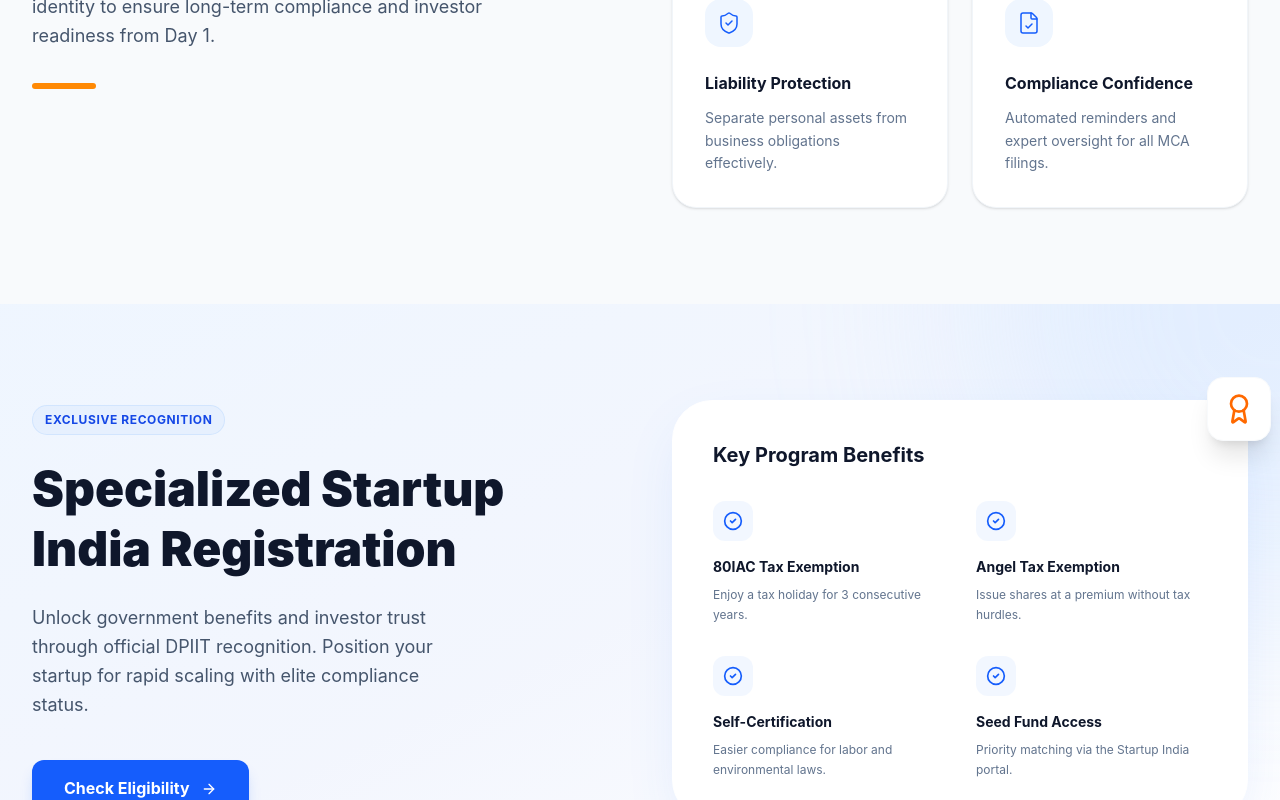
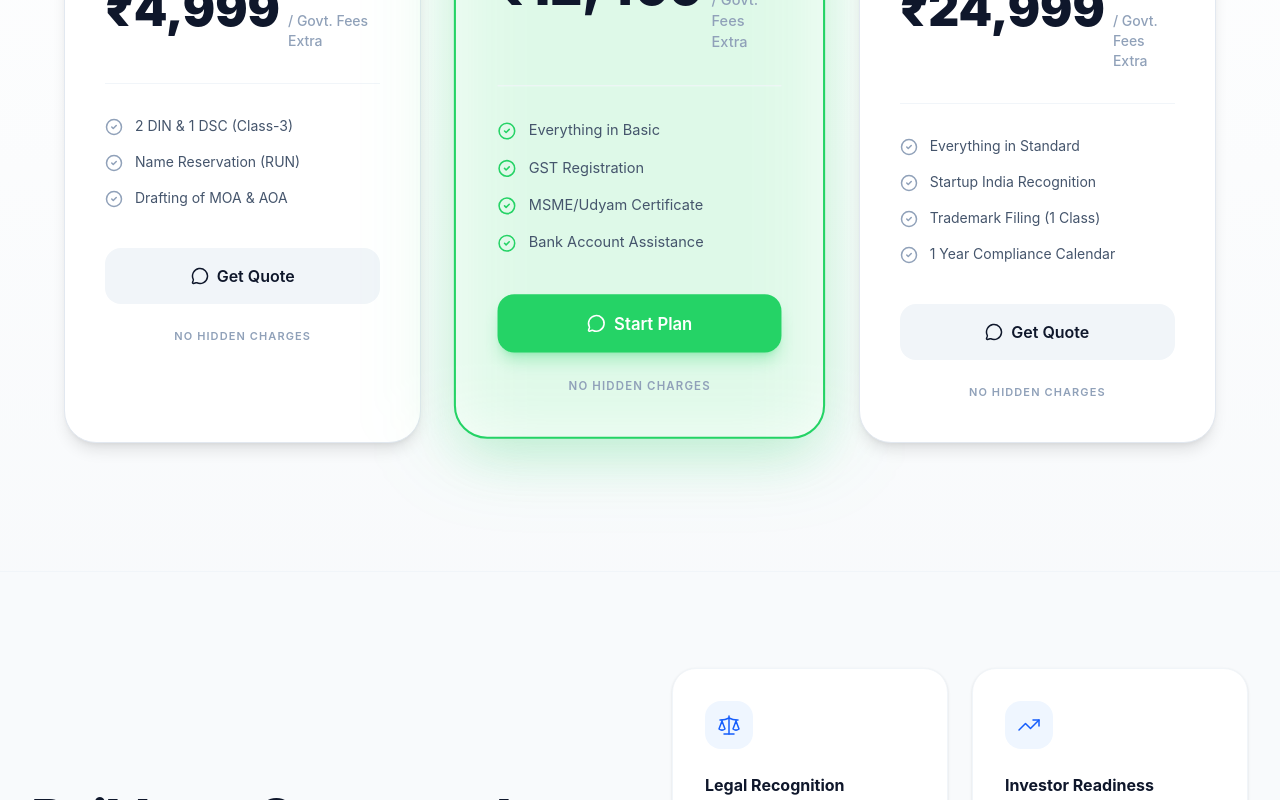
Before and after one commit to ComplyWithCA/ComplyWithCA-Website, a React (Vite) app in the folder Frontend/: page /services/business-registration in a window 1280 px wide. Shown: the part 1820-2620 px from the top of the page. Built offline with nearby package versions, Linux system fonts and the light colour scheme.

Commit message:
updated the business registration page

```diff
--- a/Frontend/src/pages/Businessreg.jsx
+++ b/Frontend/src/pages/Businessreg.jsx
@@ -73,13 +73,6 @@
   { title: "Compliance Confidence", desc: "Automated reminders and expert oversight for all MCA filings.", icon: FileCheck }
 ];
 
-const startupBenefits = [
-  { title: "80IAC Tax Exemption", desc: "Enjoy a tax holiday for 3 consecutive years." },
-  { title: "Angel Tax Exemption", desc: "Issue shares at a premium without tax hurdles." },
-  { title: "Self-Certification", desc: "Easier compliance for labor and environmental laws." },
-  { title: "Seed Fund Access", desc: "Priority matching via the Startup India portal." }
-];
-
 const packages = [
   {
     tier: "Basic Incorporation",
@@ -108,7 +101,6 @@
 ];
 
 const faqs = [
-  { q: "How long does the registration process take?", a: "Typically, Private Limited Company registration takes around 7–10 working days, provided all required documents are accurate and submitted on time." },
   { q: "What documents are required for directors?", a: "Each director needs a PAN card, Aadhar card, passport-size photograph, and address proof such as a bank statement or utility bill." },
   { q: "Can I register if I am a solo founder?", a: "Yes. You can register as a One Person Company (OPC), which allows a single founder to enjoy the benefits of limited liability and corporate status." },
   { q: "Is GST registration mandatory for my business?", a: "GST registration is mandatory if your annual turnover exceeds ₹40 lakh for goods or ₹20 lakh for services (limits may vary by state and category). It is also required for certain businesses like e-commerce sellers." },
@@ -138,6 +130,8 @@
   const [isPanelOpen, setIsPanelOpen] = useState(false);
   const [step, setStep] = useState(1);
   const [isSubmitting, setIsSubmitting] = useState(false);
+
+  const [activeIndex, setActiveIndex] = useState(1);
 
   // New State for Details Modal
   const [selectedDetail, setSelectedDetail] = useState(null);
@@ -262,6 +256,8 @@
       ]
     }
   ];
+
+  const serviceName = "Business Registration";
 
   return (
     <div className="min-h-screen bg-slate-50 font-sans text-slate-800 selection:bg-blue-200 selection:text-blue-900 overflow-x-hidden">
@@ -389,6 +385,114 @@
         </section>
 
         {/* ==========================================
+            REGISTRATION PACKAGES (PREMIUM CLEAN THEME)
+            ========================================== */}
+        <section className="py-32 bg-gradient-to-b from-white to-slate-50 border-t border-slate-100">
+          <div className="max-w-7xl mx-auto px-6 lg:px-8">
+
+            {/* Heading */}
+            <div className="text-center mb-20">
+              <h2 className="text-4xl md:text-5xl font-black text-slate-900 tracking-tight mb-4">
+                Registration Packages
+              </h2>
+              <p className="text-slate-500 text-lg font-medium">
+                Transparent pricing. Structured execution.
+              </p>
+            </div>
+
+            <div className="grid grid-cols-1 md:grid-cols-3 gap-10 max-w-6xl mx-auto">
+
+              {packages.map((pkg, idx) => {
+                const isActive = activeIndex === idx;
+
+                return (
+                  <motion.div
+                    key={idx}
+                    onMouseEnter={() => setActiveIndex(idx)}
+                    onMouseLeave={() => setActiveIndex(1)} // return to middle card
+                    initial={false}
+                    animate={{
+                      y: isActive ? -16 : 0,
+                      scale: isActive ? 1.04 : 1,
+                    }}
+                    transition={{ type: "spring", stiffness: 260, damping: 18 }}
+                    className={`
+              relative rounded-[2rem] p-10 bg-white transition-all duration-300
+              ${isActive
+                        ? "border-2 border-[#25D366] shadow-2xl shadow-[#25D366]/20"
+                        : "border border-slate-200 shadow-lg"}
+            `}
+                  >
+
+                    {/* GREEN GLOW BACKGROUND */}
+                    {isActive && (
+                      <div className="absolute -inset-3 bg-[#25D366]/15 blur-2xl rounded-[2rem] -z-10 transition-all duration-500" />
+                    )}
+
+                    {/* Badge
+                    {pkg.isPopular && (
+                      <div className="absolute -top-5 left-1/2 -translate-x-1/2 bg-[#25D366] text-white text-[11px] font-bold tracking-widest px-5 py-2 rounded-full shadow-md">
+                        MOST POPULAR
+                      </div>
+                    )} */}
+
+                    {/* Title */}
+                    <h3 className="text-xs font-bold tracking-widest text-slate-500 uppercase mb-6">
+                      {pkg.tier}
+                    </h3>
+
+                    {/* Price */}
+                    <div className="flex items-baseline gap-2 mb-8 pb-8 border-b border-slate-100">
+                      <span className="text-5xl font-black text-slate-900">
+                        {pkg.price}
+                      </span>
+                      <span className="text-slate-400 text-sm font-medium">
+                        / Govt. Fees Extra
+                      </span>
+                    </div>
+
+                    {/* Features */}
+                    <ul className="space-y-4 mb-10">
+                      {pkg.features.map((feat, i) => (
+                        <li key={i} className="flex items-start gap-3 text-sm text-slate-600">
+                          <CheckCircle2
+                            size={18}
+                            className={`shrink-0 mt-0.5 transition-colors ${isActive ? "text-[#25D366]" : "text-slate-400"
+                              }`}
+                          />
+                          {feat}
+                        </li>
+                      ))}
+                    </ul>
+
+                    {/* Button */}
+                    <button
+                      onClick={(e) => handleWhatsAppChat(e, `${pkg.tier} Package`)}
+                      className={`
+                w-full py-4 rounded-2xl font-semibold transition-all flex items-center justify-center gap-2
+                ${isActive
+                          ? "bg-[#25D366] text-white shadow-lg shadow-[#25D366]/30 hover:bg-[#128C7E] hover:-translate-y-1"
+                          : "bg-slate-100 text-slate-900 hover:bg-green-50 hover:text-[#25D366]"
+                        }
+              `}
+                    >
+                      <MessageCircle size={18} />
+                      {pkg.isPopular ? "Start Plan" : "Get Quote"}
+                    </button>
+
+                    <div className="text-center mt-6 text-[11px] text-slate-400 tracking-widest font-semibold">
+                      NO HIDDEN CHARGES
+                    </div>
+
+                  </motion.div>
+                );
+              })}
+
+            </div>
+          </div>
+        </section>
+
+        {/* ==========================================
             BENEFITS SPLIT SECTION
             ========================================== */}
         <section className="py-24 bg-slate-50 border-t border-slate-100">
@@ -421,115 +525,7 @@
           </div>
         </section>
 
-        {/* ==========================================
-            SPECIALIZED STARTUP SECTION
-            ========================================== */}
-        <section className="py-24 bg-gradient-to-br from-blue-50 via-indigo-50/50 to-white relative overflow-hidden">
-          <div className="absolute top-0 right-0 w-[600px] h-[600px] bg-blue-200/30 rounded-full blur-[100px] pointer-events-none translate-x-1/2 -translate-y-1/2" />
 
-          <div className="max-w-7xl mx-auto px-6 lg:px-8 grid lg:grid-cols-2 gap-16 items-center relative z-10">
-            <motion.div initial="hidden" whileInView="visible" viewport={{ once: true }} variants={fadeUp}>
-              <div className="inline-flex items-center gap-2 px-3 py-1.5 rounded-full bg-blue-100/50 border border-blue-200/50 text-blue-700 text-xs font-bold tracking-wider uppercase mb-6">
-                Exclusive Recognition
-              </div>
-              <h2 className="text-4xl md:text-5xl font-black text-slate-900 mb-6 leading-tight">
-                Specialized Startup India Registration
-              </h2>
-              <p className="text-slate-600 text-lg mb-10 leading-relaxed max-w-md">
-                Unlock government benefits and investor trust through official DPIIT recognition. Position your startup for rapid scaling with elite compliance status.
-              </p>
-
-              {/* CHANGED TO OPEN MODAL */}
-              <button
-                onClick={() => setSelectedDetail(structures[3])}
-                className="bg-blue-600 hover:bg-blue-700 text-white px-8 py-4 rounded-xl font-bold transition-all shadow-lg shadow-blue-600/20"
-              >
-                Check Eligibility <ArrowRight className="inline w-4 h-4 ml-2" />
-              </button>
-            </motion.div>
-
-            <motion.div
-              initial={{ opacity: 0, x: 50 }} whileInView={{ opacity: 1, x: 0 }} viewport={{ once: true }} transition={{ duration: 0.8 }}
-              className="bg-white p-10 rounded-[2.5rem] shadow-[0_20px_60px_-15px_rgba(59,130,246,0.15)] border border-white relative"
-            >
-              <div className="absolute -top-6 -right-6 w-16 h-16 bg-white rounded-2xl shadow-xl flex items-center justify-center border border-slate-50">
-                <Award className="w-8 h-8 text-orange-500" />
-              </div>
-
-              <h3 className="text-xl font-bold text-slate-900 mb-8">Key Program Benefits</h3>
-              <div className="grid sm:grid-cols-2 gap-8">
-                {startupBenefits.map((sb, idx) => (
-                  <div key={idx}>
-                    <div className="w-10 h-10 bg-blue-50/80 text-blue-600 rounded-xl flex items-center justify-center mb-4">
-                      <CheckCircle2 size={20} />
-                    </div>
-                    <h4 className="font-bold text-slate-900 text-sm mb-2">{sb.title}</h4>
-                    <p className="text-slate-500 text-xs leading-relaxed">{sb.desc}</p>
-                  </div>
-                ))}
-              </div>
-            </motion.div>
-          </div>
-        </section>
-
-        {/* ==========================================
-            PRICING PACKAGES (WHATSAPP GREEN UPGRADE)
-            ========================================== */}
-        <section className="py-24 bg-white border-t border-slate-100">
-          <div className="max-w-7xl mx-auto px-6 lg:px-8">
-            <div className="text-center mb-16">
-              <h2 className="text-3xl md:text-4xl font-extrabold text-slate-900 mb-4">Registration Packages</h2>
-              <div className="w-12 h-1 bg-[#25D366] mx-auto rounded-full" />
-            </div>
-
-            <motion.div
-              initial="hidden" whileInView="visible" viewport={{ once: true, margin: "-50px" }} variants={staggerContainer}
-              className="grid md:grid-cols-3 gap-8 max-w-6xl mx-auto items-center"
-            >
-              {packages.map((pkg, idx) => (
-                <motion.div
-                  key={idx} variants={fadeUp}
-                  className={`relative bg-white rounded-3xl p-8 border transition-all duration-300 ${pkg.isPopular ? 'border-[#25D366] shadow-[0_20px_60px_-15px_rgba(37,211,102,0.2)] md:scale-105 z-10' : 'border-slate-200 shadow-sm'}`}
-                >
-                  {pkg.isPopular && (
-                    <div className="absolute -top-4 left-1/2 -translate-x-1/2 bg-gradient-to-r from-[#25D366] to-[#128C7E] text-white text-[10px] font-bold uppercase tracking-widest py-1.5 px-4 rounded-full shadow-md">
-                      Recommended
-                    </div>
-                  )}
-
-                  <h3 className="text-lg font-bold text-slate-900 mb-4">{pkg.tier}</h3>
-                  <div className="flex items-baseline gap-1 mb-8">
-                    <span className="text-4xl font-black text-slate-900">{pkg.price}</span>
-                    <span className="text-slate-500 text-sm font-medium">/ Govt. Fees Extra</span>
-                  </div>
-
-                  <ul className="space-y-4 mb-10">
-                    {pkg.features.map((feat, i) => (
-                      <li key={i} className="flex items-start gap-3 text-sm text-slate-600 font-medium">
-                        <CheckCircle2 size={18} className={pkg.isPopular ? "text-[#25D366] shrink-0" : "text-slate-400 shrink-0"} />
-                        {feat}
-                      </li>
-                    ))}
-                  </ul>
-
-                  {/* GREEN WHATSAPP BUTTONS */}
-                  <button
-                    onClick={(e) => handleWhatsAppChat(e, `${pkg.tier} Package`)}
-                    className={`w-full py-4 rounded-xl font-bold transition-all flex items-center justify-center gap-2
-                      ${pkg.isPopular
-                        ? 'bg-[#25D366] text-white shadow-lg shadow-[#25D366]/30 hover:bg-[#128C7E] hover:-translate-y-1'
-                        : 'bg-[#25D366]/10 text-[#128C7E] hover:bg-[#25D366] hover:text-white border border-[#25D366]/20'
-                      }`}
-                  >
-                    <MessageCircle size={20} />
-                    {pkg.isPopular ? "Start on WhatsApp" : "Get Quote via WhatsApp"}
-                  </button>
-                  <div className="text-center mt-4 text-[10px] text-slate-400 uppercase tracking-widest font-semibold">No Hidden Charges</div>
-                </motion.div>
-              ))}
-            </motion.div>
-          </div>
-        </section>
 
         {/* ==========================================
             PROCESS TIMELINE
@@ -708,39 +704,175 @@
       <AnimatePresence>
         {isPanelOpen && (
           <>
+            {/* Overlay */}
             <motion.div
-              initial={{ opacity: 0 }} animate={{ opacity: 1 }} exit={{ opacity: 0 }} transition={{ duration: 0.2 }}
+              initial={{ opacity: 0 }}
+              animate={{ opacity: 1 }}
+              exit={{ opacity: 0 }}
+              transition={{ duration: 0.2 }}
               className="fixed inset-0 bg-black/60 backdrop-blur-sm z-[9998]"
               onClick={() => setIsPanelOpen(false)}
             />
+
+            {/* Slide Panel */}
             <motion.div
-              initial={{ x: "100%" }} animate={{ x: 0 }} exit={{ x: "100%" }} transition={{ type: "spring", stiffness: 100, damping: 22 }}
+              initial={{ x: "100%" }}
+              animate={{ x: 0 }}
+              exit={{ x: "100%" }}
+              transition={{ type: "spring", stiffness: 100, damping: 22 }}
               className="fixed inset-y-0 right-0 w-full sm:w-[520px] bg-white z-[9999] shadow-2xl border-l border-slate-200 flex flex-col"
             >
+
+              {/* Sticky Header */}
               <div className="sticky top-0 bg-white z-20 px-8 pt-8 pb-6 border-b border-slate-100">
+
                 <div className="flex justify-between items-start">
                   <div>
-                    <h2 className="text-2xl font-bold text-slate-900">Business Registration Intake</h2>
-                    <p className="text-sm text-slate-500 mt-1">Structured onboarding</p>
+                    <h2 className="text-2xl font-bold text-slate-900">
+                      {serviceName} Intake
+                    </h2>
+                    <p className="text-sm text-slate-500 mt-1">
+                      Structured onboarding for {serviceName}
+                    </p>
                   </div>
-                  <button onClick={() => setIsPanelOpen(false)} className="w-9 h-9 rounded-full bg-slate-100 hover:bg-slate-200 transition flex items-center justify-center text-slate-600">✕</button>
+
+                  <button
+                    onClick={() => setIsPanelOpen(false)}
+                    className="w-9 h-9 rounded-full bg-slate-100 hover:bg-slate-200 transition flex items-center justify-center text-slate-600"
+                  >
+                    ✕
+                  </button>
                 </div>
+
+                {/* Dynamic Progress Bar */}
                 <div className="flex gap-2 mt-6">
-                  {/* Kept progress bar logic */}
-                  {[1,2,3,4].map((_, index) => (
-                    <div key={index} className={`h-2 flex-1 rounded-full transition-all duration-300 ${step >= index + 1 ? "bg-blue-600" : "bg-slate-200"}`} />
+                  {stepsConfig.map((_, index) => (
+                    <div
+                      key={index}
+                      className={`h-2 flex-1 rounded-full transition-all duration-300 ${step >= index + 1 ? "bg-orange-500" : "bg-slate-200"
+                        }`}
+                    />
                   ))}
                 </div>
+
               </div>
-              {/* Note: I truncated the form internals here to save space, but you can paste your existing form inputs here exactly as they were */}
-              <div className="flex-1 overflow-y-auto px-8 py-8 flex items-center justify-center text-slate-400">
-                 {/* Re-insert your form fields mapping logic here if you want to keep the slide panel */}
-                 <p>Slide panel form logic remains intact here.</p>
+
+              {/* Scrollable Content */}
+              <div className="flex-1 overflow-y-auto px-8 py-8">
+
+                <div className="space-y-5">
+                  <h3 className="text-lg font-semibold text-slate-900">
+                    {stepsConfig[step - 1].title}
+                  </h3>
+
+                  {stepsConfig[step - 1].fields.map((field) => {
+
+                    // Select Field
+                    if (field.type === "select") {
+                      return (
+                        <select
+                          key={field.name}
+                          name={field.name}
+                          value={regForm[field.name] || ""}
+                          onChange={(e) =>
+                            setRegForm(prev => ({
+                              ...prev,
+                              [field.name]: e.target.value
+                            }))
+                          }
+                          className="w-full px-4 py-3 border border-slate-200 rounded-xl focus:ring-2 focus:ring-orange-500 outline-none bg-white"
+                        >
+                          <option value="">{field.placeholder}</option>
+                          {field.options.map((opt, i) => (
+                            <option key={i} value={opt}>{opt}</option>
+                          ))}
+                        </select>
+                      );
+                    }
+
+                    // Textarea Field
+                    if (field.type === "textarea") {
+                      return (
+                        <textarea
+                          key={field.name}
+                          name={field.name}
+                          placeholder={field.placeholder}
+                          rows="4"
+                          value={regForm[field.name] || ""}
+                          onChange={(e) =>
+                            setRegForm(prev => ({
+                              ...prev,
+                              [field.name]: e.target.value
+                            }))
+                          }
+                          className="w-full px-4 py-3 border border-slate-200 rounded-xl focus:ring-2 focus:ring-orange-500 outline-none"
+                        />
+                      );
+                    }
+
+                    // Default Input Field
+                    return (
+                      <input
+                        key={field.name}
+                        name={field.name}
+                        type="text"
+                        placeholder={field.placeholder}
+                        value={regForm[field.name] || ""}
+                        onChange={(e) =>
+                          setRegForm(prev => ({
+                            ...prev,
+                            [field.name]: e.target.value
+                          }))
+                        }
+                        className="w-full px-4 py-3 border border-slate-200 rounded-xl focus:ring-2 focus:ring-orange-500 outline-none"
+                      />
+                    );
+                  })}
+
                 </div>
+              </div>
+
+              {/* Footer Navigation */}
+              <div className="px-8 py-6 border-t border-slate-100 bg-white flex justify-between items-center">
+
+                {step > 1 ? (
+                  <button
+                    onClick={() => setStep(step - 1)}
+                    className="px-5 py-2 bg-slate-100 hover:bg-slate-200 rounded-lg text-slate-700 transition"
+                  >
+                    Back
+                  </button>
+                ) : (
+                  <div />
+                )}
+
+                {step < stepsConfig.length ? (
+                  <button
+                    onClick={() => {
+                      if (validateStep()) setStep(step + 1);
+                      else alert("Please complete required fields.");
+                    }}
+                    className="px-6 py-3 bg-orange-500 hover:bg-orange-600 text-white rounded-xl font-semibold transition shadow-md"
+                  >
+                    Next →
+                  </button>
+                ) : (
+                  <button
+                    onClick={handleSubmit}
+                    disabled={isSubmitting}
+                    className="px-6 py-3 bg-orange-500 hover:bg-orange-600 text-white rounded-xl font-semibold transition shadow-md disabled:opacity-60"
+                  >
+                    {isSubmitting ? "Submitting..." : "Submit Request"}
+                  </button>
+                )}
+
+              </div>
+
             </motion.div>
           </>
         )}
       </AnimatePresence>
+
 
       {/* ==========================================
           FOOTER
```
Lines whose indentation alone changed are shown as unchanged.
